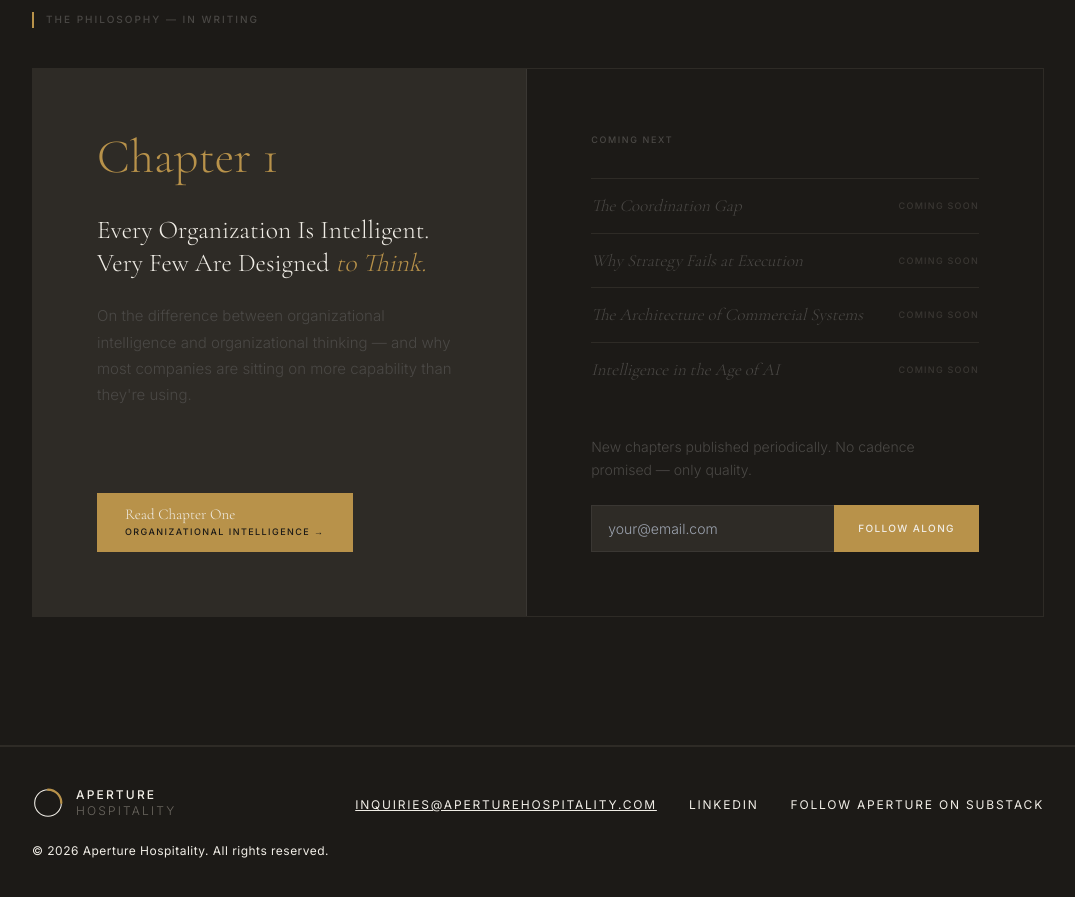
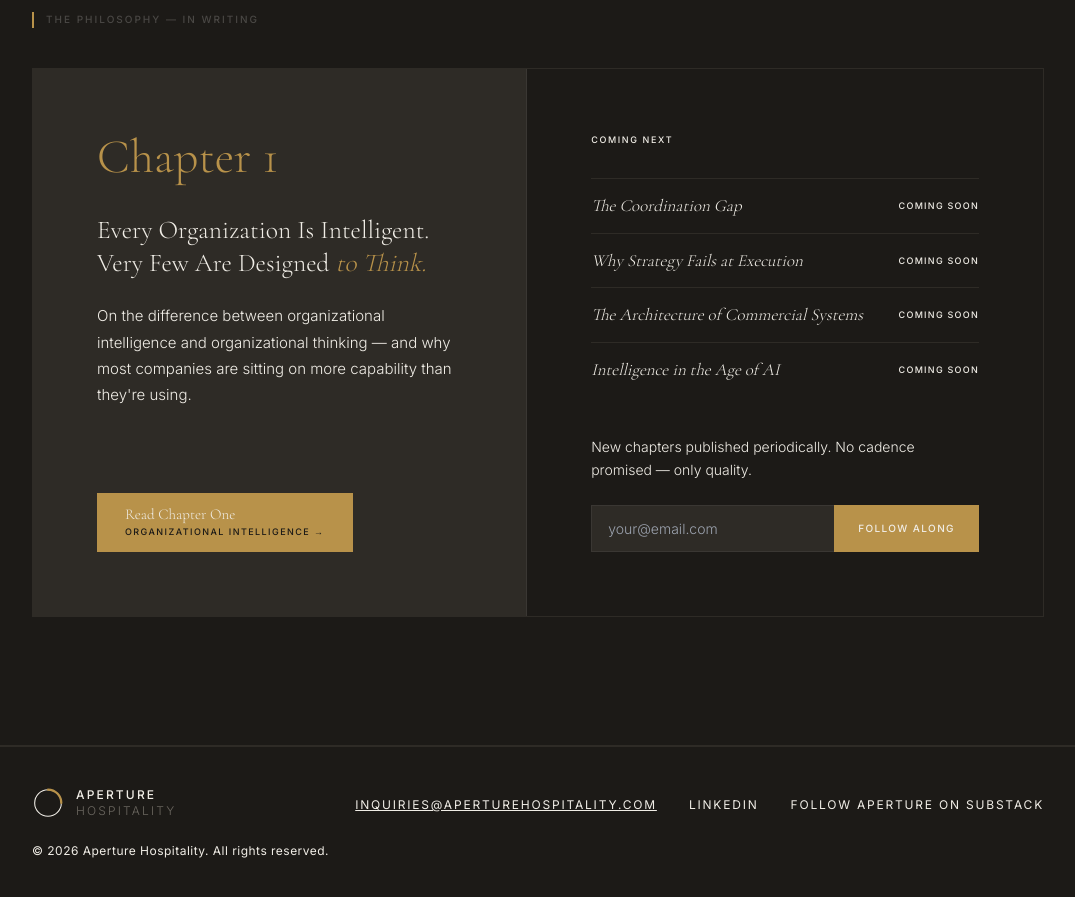
Before and after one commit to letsnavigatebmw/aperture-hospitality, a Next.js app: page /philosophy in a window 1280 px wide. Shown: the part 6760-7657 px from the top of the page, without its empty margins (102-1177 px from the left). Built offline with nearby package versions, Linux system fonts and the light colour scheme.

Commit message:
fix: change dark text to white in chapter card section (Coming Next, chapter titles, Coming Soon labels, subscription text)

```diff
--- a/app/philosophy/page.tsx
+++ b/app/philosophy/page.tsx
@@ -278,7 +278,7 @@ export default function PhilosophyPage() {
                 <h3 style={{ fontFamily: "'Cormorant Garamond', Georgia, serif", fontSize: 'clamp(1.5rem, 2vw, 1.875rem)', fontWeight: 300, lineHeight: 1.3, color: '#F0EDE6', marginBottom: '1.5rem' }}>
                   Every Organization Is Intelligent. Very Few Are Designed <span style={{ color: '#B8924A', fontStyle: 'italic' }}>to Think.</span>
                 </h3>
-                <p style={{ fontSize: '0.9375rem', fontWeight: 300, lineHeight: 1.75, color: '#4a4845' }}>
+                <p style={{ fontSize: '0.9375rem', fontWeight: 300, lineHeight: 1.75, color: '#F0EDE6' }}>
                   On the difference between organizational intelligence and organizational thinking — and why most companies are sitting on more capability than they're using.
                 </p>
               </div>
@@ -290,19 +290,19 @@ export default function PhilosophyPage() {
 
             <div style={{ padding: 'clamp(2.5rem, 5vw, 4rem)', display: 'flex', flexDirection: 'column', justifyContent: 'space-between' }}>
               <div>
-                <div style={{ fontSize: '0.5625rem', fontWeight: 500, letterSpacing: '0.18em', textTransform: 'uppercase', color: '#4a4845', marginBottom: '2rem' }}>Coming Next</div>
+                <div style={{ fontSize: '0.5625rem', fontWeight: 500, letterSpacing: '0.18em', textTransform: 'uppercase', color: '#F0EDE6', marginBottom: '2rem' }}>Coming Next</div>
                 <ul style={{ listStyle: 'none', borderTop: '1px solid #2e2b26', paddingLeft: 0, marginBottom: 0 }}>
                   {['The Coordination Gap', 'Why Strategy Fails at Execution', 'The Architecture of Commercial Systems', 'Intelligence in the Age of AI'].map((item, i) => (
-                    <li key={i} style={{ display: 'flex', alignItems: 'center', justifyContent: 'space-between', padding: '0.875rem 0', borderBottom: i < 3 ? '1px solid #2e2b26' : 'none', fontFamily: "'Cormorant Garamond', Georgia, serif", fontSize: '1.0625rem', fontWeight: 300, color: '#4a4845', fontStyle: 'italic', gap: '1rem' }}>
+                    <li key={i} style={{ display: 'flex', alignItems: 'center', justifyContent: 'space-between', padding: '0.875rem 0', borderBottom: i < 3 ? '1px solid #2e2b26' : 'none', fontFamily: "'Cormorant Garamond', Georgia, serif", fontSize: '1.0625rem', fontWeight: 300, color: '#F0EDE6', fontStyle: 'italic', gap: '1rem' }}>
                       <span>{item}</span>
-                      <span style={{ fontFamily: "'Inter', sans-serif", fontSize: '0.5625rem', fontWeight: 500, letterSpacing: '0.14em', textTransform: 'uppercase', color: '#3a3733', fontStyle: 'normal', whiteSpace: 'nowrap' }}>Coming Soon</span>
+                      <span style={{ fontFamily: "'Inter', sans-serif", fontSize: '0.5625rem', fontWeight: 500, letterSpacing: '0.14em', textTransform: 'uppercase', color: '#F0EDE6', fontStyle: 'normal', whiteSpace: 'nowrap' }}>Coming Soon</span>
                     </li>
                   ))}
                 </ul>
               </div>
 
               <div style={{ marginTop: '2.5rem' }}>
-                <p style={{ fontSize: '0.875rem', fontWeight: 300, color: '#4a4845', marginBottom: '1.5rem', lineHeight: 1.6 }}>New chapters published periodically. No cadence promised — only quality.</p>
+                <p style={{ fontSize: '0.875rem', fontWeight: 300, color: '#F0EDE6', marginBottom: '1.5rem', lineHeight: 1.6 }}>New chapters published periodically. No cadence promised — only quality.</p>
                 <div style={{ display: 'flex', gap: 0 }}>
                   <input type="email" placeholder="your@email.com" style={{ flex: 1, padding: '0.75rem 1rem', background: '#2e2b26', border: '1px solid #3a3733', borderRight: 'none', fontFamily: "'Inter', sans-serif", fontSize: '0.875rem', fontWeight: 300, color: '#F0EDE6', outline: 'none' }} />
                   <button style={{ padding: '0.75rem 1.5rem', background: '#B8924A', border: 'none', fontSize: '0.625rem', fontWeight: 500, letterSpacing: '0.14em', textTransform: 'uppercase', color: '#F0EDE6', cursor: 'pointer', transition: 'background 0.2s', whiteSpace: 'nowrap' }} onMouseEnter={(e) => { (e.currentTarget as HTMLElement).style.background = '#9a7a3e'; }} onMouseLeave={(e) => { (e.currentTarget as HTMLElement).style.background = '#B8924A'; }}>Follow Along</button>
```
